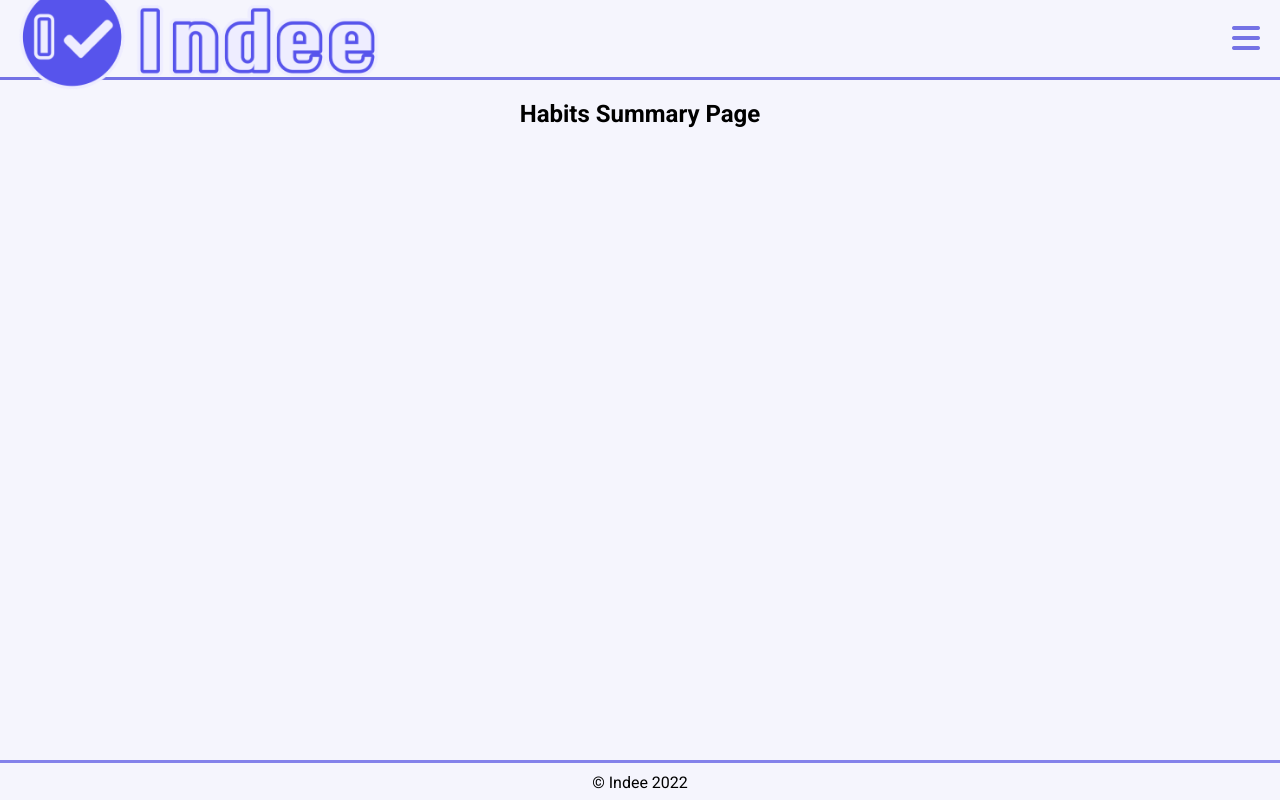
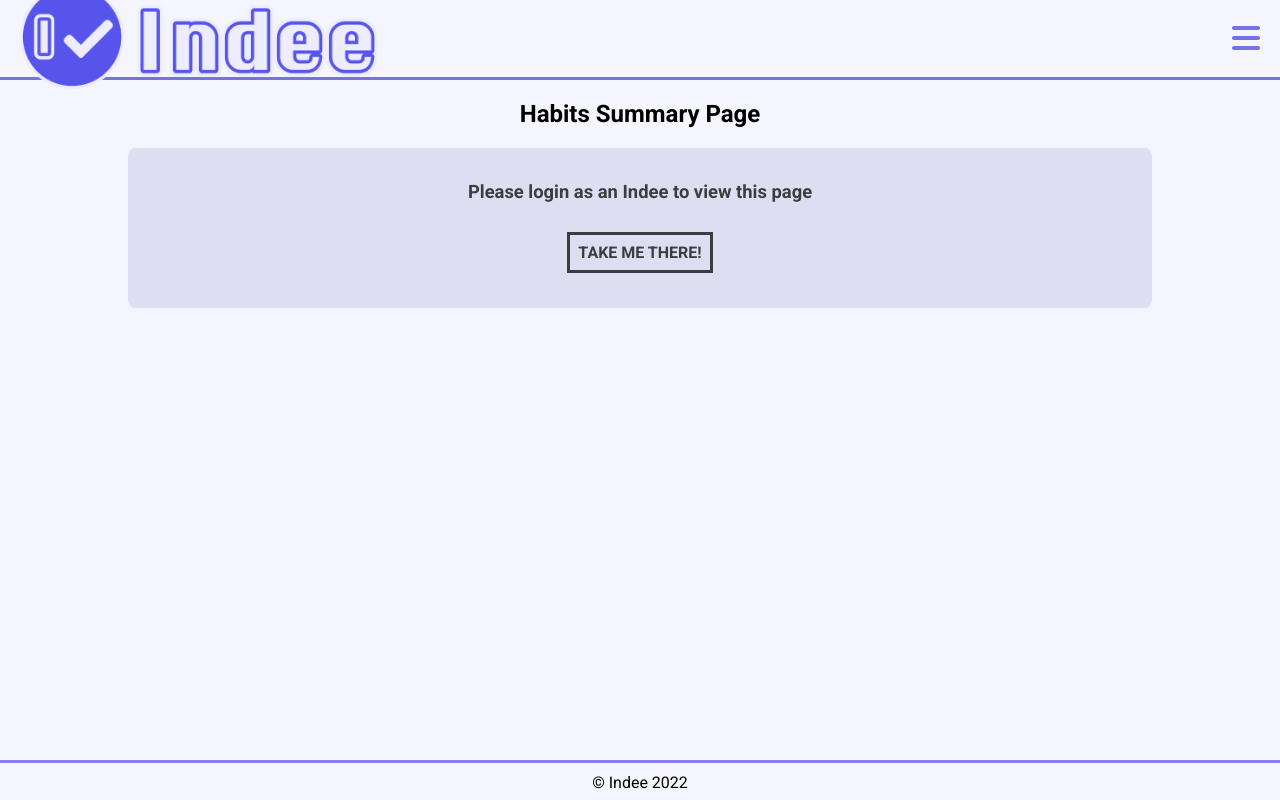
Before and after one commit to LaylaSouthcombe/Indee_habit_tracker, a website: page client/user.html in a window 1280 px wide. Drawn offline with Linux system fonts and the light colour scheme; no server answers.

Commit message:
add conditional rendering for all pages for loggedin and role

```diff
--- a/client/static/css/carer.css
+++ b/client/static/css/carer.css
@@ -562,3 +562,30 @@ canvas {
     font-size: 1rem;
     border-radius: 8px;
 }
+
+.btn {
+    text-decoration: none;
+    color: rgba(43, 43, 43, 0.9);
+    border: rgba(43, 43, 43, 0.9) solid 0.2rem;
+    font-size: 1rem;
+    font-weight: bold;
+    text-transform: uppercase;
+    width: 10rem;
+    padding: 0.5rem 0.5rem;
+    margin-top: 20px;
+}
+
+.pleaseLoginModal > p {
+    padding-bottom: 20px;
+}
+
+.pleaseLoginModal {
+    width: 80%;
+    background-color: rgba(169, 169, 217, 0.3);
+    margin: 20px auto;
+    border-radius: 8px;
+    padding: 15px 15px;
+    color: rgba(43, 43, 43, 0.9);
+    font-size: 1.15rem;
+    height: 160px;
+}
--- a/client/static/css/requests.css
+++ b/client/static/css/requests.css
@@ -282,3 +282,30 @@ main {
     font-size: 1rem;
     border-radius: 8px;
 }
+
+.btn {
+    text-decoration: none;
+    color: rgba(43, 43, 43, 0.9);
+    border: rgba(43, 43, 43, 0.9) solid 0.2rem;
+    font-size: 1rem;
+    font-weight: bold;
+    text-transform: uppercase;
+    width: 10rem;
+    padding: 0.5rem 0.5rem;
+    margin-top: 20px;
+}
+
+.pleaseLoginModal > p {
+    padding-bottom: 20px;
+}
+
+.pleaseLoginModal {
+    width: 80%;
+    background-color: rgba(169, 169, 217, 0.3);
+    margin: 20px auto;
+    border-radius: 8px;
+    padding: 15px 15px;
+    color: rgba(43, 43, 43, 0.9);
+    font-size: 1.15rem;
+    height: 150px;
+}
--- a/client/static/css/user.css
+++ b/client/static/css/user.css
@@ -93,3 +93,30 @@
     margin: 0;
     border-radius: 8px;
 }
+
+.btn {
+    text-decoration: none;
+    color: rgba(43, 43, 43, 0.9);
+    border: rgba(43, 43, 43, 0.9) solid 0.2rem;
+    font-size: 1rem;
+    font-weight: bold;
+    text-transform: uppercase;
+    width: 10rem;
+    padding: 0.5rem 0.5rem;
+    margin-top: 20px;
+}
+
+.pleaseLoginModal > p {
+    padding-bottom: 20px;
+}
+
+.pleaseLoginModal {
+    width: 80%;
+    background-color: rgba(169, 169, 217, 0.3);
+    margin: 20px auto;
+    border-radius: 8px;
+    padding: 15px 15px;
+    color: rgba(43, 43, 43, 0.9);
+    font-size: 1.15rem;
+    height: 160px;
+}
--- a/client/static/js/login.js
+++ b/client/static/js/login.js
@@ -46,6 +46,7 @@ function login(person) {
   localStorage.setItem('userEmail', person.email)
   localStorage.setItem('role', person.role)
   localStorage.setItem('userId', person.id)
+  localStorage.setItem('loggedIn', "loggedIn")
 }
 const removeErrorMsg = () => {
   setTimeout(function(){
--- a/client/static/js/users.js
+++ b/client/static/js/users.js
@@ -55,7 +55,8 @@ navLinksList.append(connectionsNavLink, logoutNavLink)
 connectionsNavLink.addEventListener("click", () => {
     window.location.href = `${baseClientUrl}requests`
 })
-
+const loggedIn = localStorage.getItem("loggedIn")
+if(loggedIn === "loggedIn" && role === "user"){
 async function decreaseCounter(e) {
     const habitId = parseInt(e.target.parentElement.id)
     const habitValue = e.target.nextElementSibling.textContent - 1
@@ -254,3 +255,18 @@ async function getUsersHabits() {
     }
 }
 getUsersHabits()
+
+
+} else {
+    const pleaseLoginModal = document.createElement("div")
+    const pleaseLoginModalText = document.createElement("p")
+    pleaseLoginModalText.textContent = "Please login as an Indee to view this page"
+    pleaseLoginModal.className = "pleaseLoginModal"
+    const redirectLink = document.createElement("a")
+    redirectLink.href = "./login"
+    redirectLink.className = "btn"
+    redirectLink.textContent = "Take me there!"
+    pleaseLoginModal.append(pleaseLoginModalText, redirectLink)
+    const userPageH2 = document.getElementById("userPageH2")
+    userPageH2.append(pleaseLoginModal)
+}
--- a/client/user.html
+++ b/client/user.html
@@ -23,7 +23,7 @@
             <ul class="navLinks">
             </ul>
         </div>
-        <h2>Habits Summary Page</h2>
+        <h2 id="userPageH2">Habits Summary Page</h2>
         <div class="habitsWrapper">
         </div>
     </main>
```
Also changed, not shown: client/requests.html (+1 -1 lines), client/static/js/carers.js (+49 -31 lines), client/static/js/requests.js (+20 -0 lines), client/static/css/nav.css (line endings or trailing spaces).
